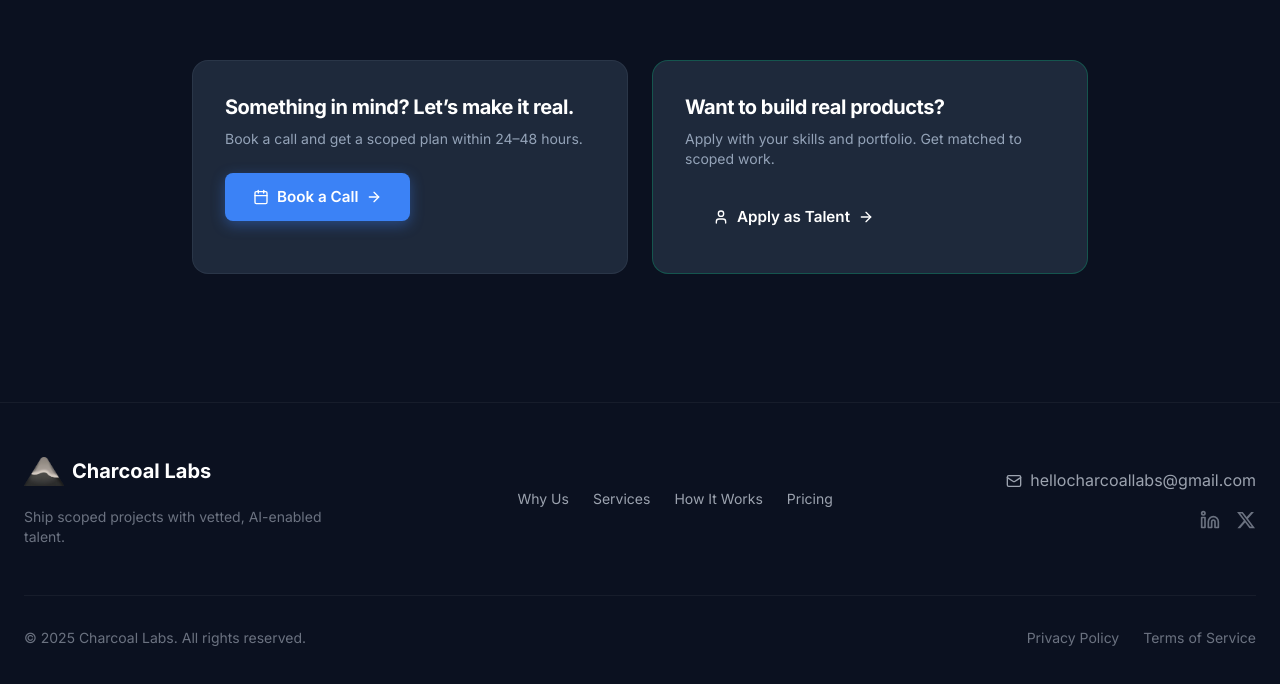
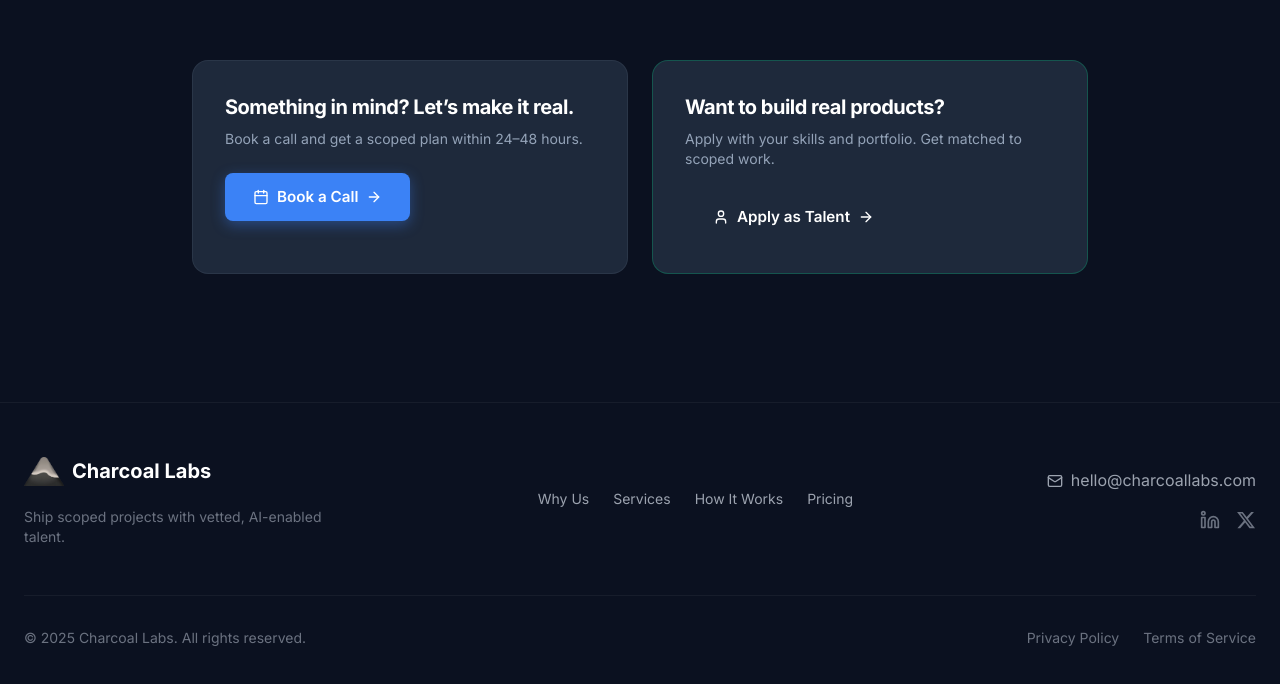
Before and after one commit to Owlbasis/pinaaka, a Next.js app: page / in a window 1280 px wide. Shown: the part 5533-6217 px from the top of the page. Built offline with nearby package versions, Linux system fonts and the light colour scheme.

Commit message:
Update email address to hello@charcoallabs.com

```diff
--- a/components/sections/Footer.tsx
+++ b/components/sections/Footer.tsx
@@ -46,11 +46,11 @@ export default function Footer() {
                     {/* Contact & Social */}
                     <div className="flex flex-col items-center md:items-end gap-4">
                         <a
-                            href="mailto:hellocharcoallabs@gmail.com"
+                            href="mailto:hello@charcoallabs.com"
                             className="flex items-center gap-2 text-gray-400 hover:text-white transition-colors"
                         >
                             <Mail className="w-4 h-4" />
-                            hellocharcoallabs@gmail.com
+                            hello@charcoallabs.com
                         </a>
                         <div className="flex items-center gap-4">
                             <a href="https://www.linkedin.com/in/charcoal-labs-a085663a1/" className="text-gray-500 hover:text-white transition-colors">
```
